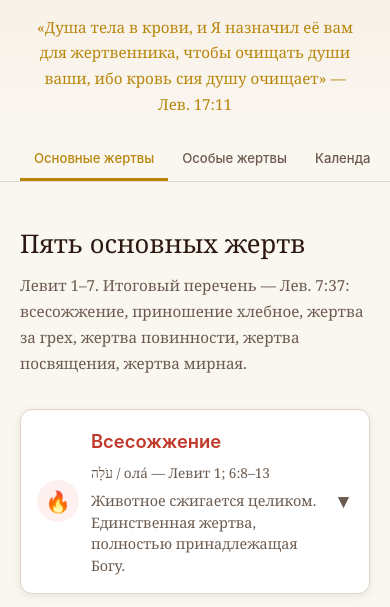
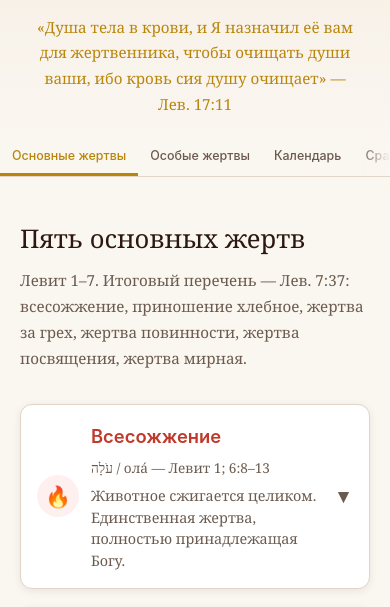
Before and after one commit to dik-garri/Bible, a plain HTML site: page index.html in a window 390 px wide. Shown: the part 157-764 px from the top of the page. Drawn offline with Linux system fonts and the light colour scheme.

Commit message:
Улучшена навигация на мобильных: градиент-индикатор скролла + автоскролл к активному табу
Co-Authored-By: Claude Opus 4.6 <noreply@anthropic.com>

```diff
--- a/index.html
+++ b/index.html
@@ -81,17 +81,39 @@ nav {
   z-index: 100;
   background: var(--bg);
   border-bottom: 1px solid var(--border);
-  padding: 0 20px;
-}
+  padding: 0;
+}
+
+.nav-scroll {
+  position: relative;
+  max-width: 1140px;
+  margin: 0 auto;
+}
+
+.nav-scroll::after {
+  content: '';
+  position: absolute;
+  right: 0;
+  top: 0;
+  bottom: 0;
+  width: 40px;
+  background: linear-gradient(90deg, transparent, var(--bg));
+  pointer-events: none;
+  opacity: 1;
+  transition: opacity 0.2s;
+  z-index: 2;
+}
+
+.nav-scroll.scrolled-end::after { opacity: 0; }
 
 .nav-inner {
-  max-width: 1100px;
-  margin: 0 auto;
   display: flex;
   gap: 0;
   overflow-x: auto;
   -webkit-overflow-scrolling: touch;
   scrollbar-width: none;
+  padding: 0 20px;
+  scroll-snap-type: x mandatory;
 }
 
 .nav-inner::-webkit-scrollbar { display: none; }
@@ -110,6 +132,7 @@ nav {
   border-top: none;
   border-left: none;
   border-right: none;
+  scroll-snap-align: start;
 }
 
 .nav-tab:hover { color: var(--text); }
@@ -549,7 +572,8 @@ td:first-child { font-weight: 600; white-space: nowrap; }
 @media (max-width: 600px) {
   header { padding: 30px 16px 20px; }
   header h1 { font-size: 1.6em; }
-  .nav-tab { padding: 12px 14px; font-size: 0.82em; }
+  .nav-tab { padding: 10px 12px; font-size: 0.78em; }
+  .nav-scroll::after { width: 30px; }
   .card-header { padding: 16px; gap: 12px; }
   .card-icon { width: 42px; height: 42px; font-size: 1.3em; }
   .card-content { padding: 0 16px 16px; }
@@ -695,13 +719,15 @@ td:first-child { font-weight: 600; white-space: nowrap; }
 </header>
 
 <nav>
-  <div class="nav-inner">
+  <div class="nav-scroll" id="navScroll">
+    <div class="nav-inner" id="navInner">
       <button class="nav-tab active" data-tab="main">Основные жертвы</button>
       <button class="nav-tab" data-tab="special">Особые жертвы</button>
       <button class="nav-tab" data-tab="calendar">Календарь</button>
       <button class="nav-tab" data-tab="compare">Сравнение</button>
       <button class="nav-tab" data-tab="distribution">Распределение</button>
       <button class="nav-tab" data-tab="principles">Принципы</button>
+    </div>
   </div>
 </nav>
 
@@ -1454,12 +1480,26 @@ td:first-child { font-weight: 600; white-space: nowrap; }
 
 <script>
 // Tab navigation
+const navInner = document.getElementById('navInner');
+const navScroll = document.getElementById('navScroll');
+
+// Hide right fade when scrolled to the end
+function checkNavScroll() {
+  const atEnd = navInner.scrollLeft + navInner.clientWidth >= navInner.scrollWidth - 5;
+  navScroll.classList.toggle('scrolled-end', atEnd);
+}
+navInner.addEventListener('scroll', checkNavScroll);
+window.addEventListener('resize', checkNavScroll);
+checkNavScroll();
+
 document.querySelectorAll('.nav-tab').forEach(tab => {
   tab.addEventListener('click', () => {
     document.querySelectorAll('.nav-tab').forEach(t => t.classList.remove('active'));
     document.querySelectorAll('.section').forEach(s => s.classList.remove('active'));
     tab.classList.add('active');
     document.getElementById(tab.dataset.tab).classList.add('active');
+    // Scroll active tab into view
+    tab.scrollIntoView({ behavior: 'smooth', inline: 'center', block: 'nearest' });
   });
 });
 
```
Lines whose indentation alone changed are shown as unchanged.
